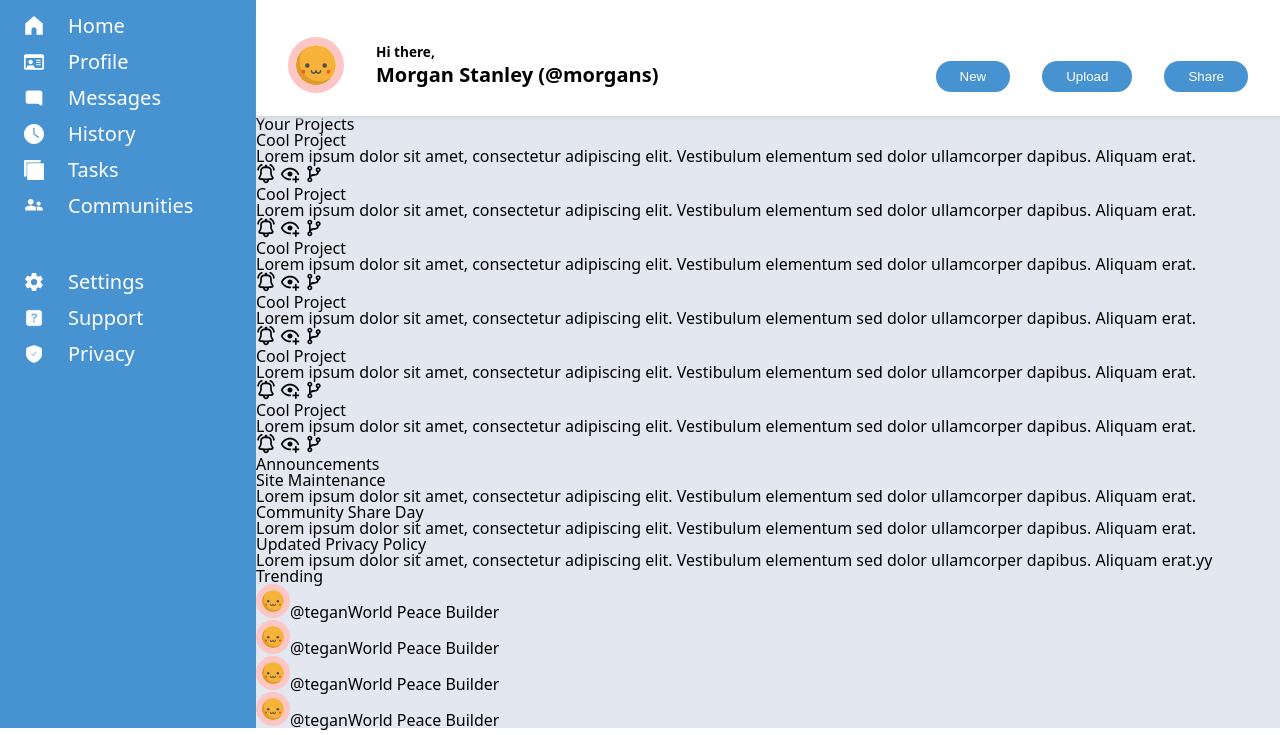
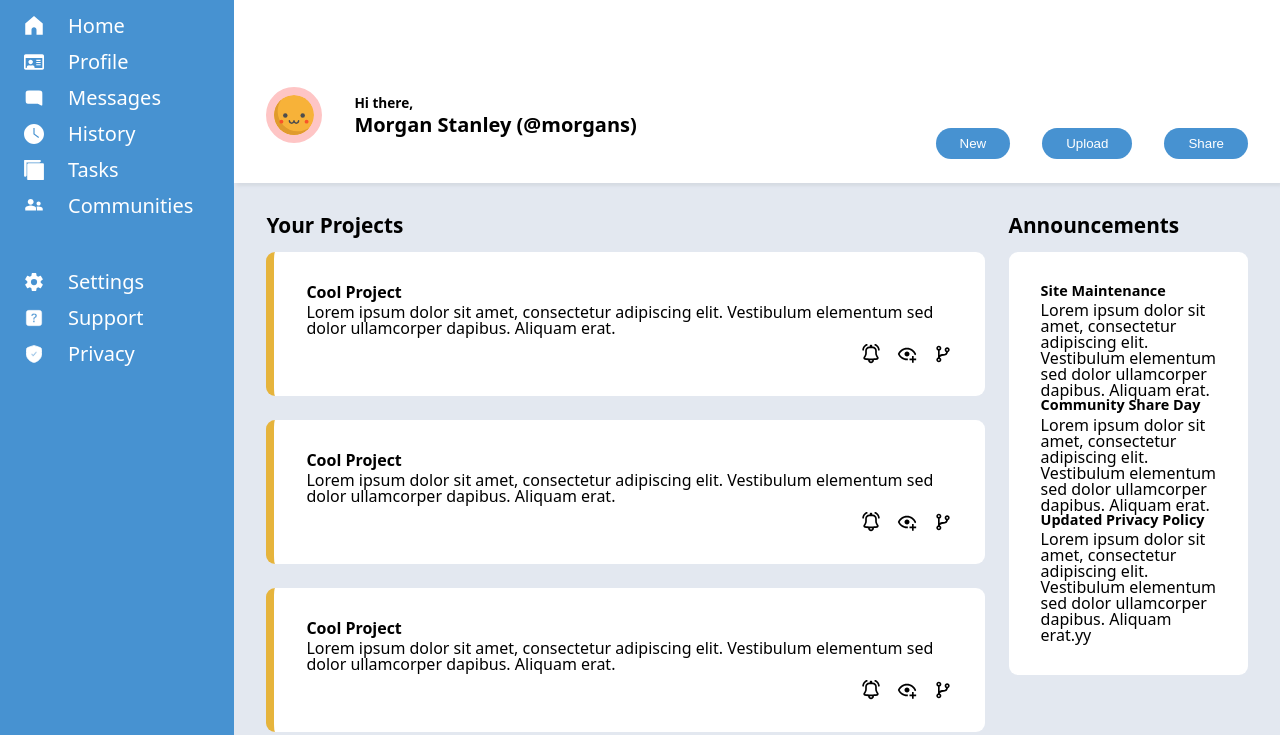
Before and after one commit to enibalo/Dashboard, a plain HTML site: page index.html in a window 1280 px wide. Shown: the part 88-823 px from the top of the page. Drawn offline with Linux system fonts and the light colour scheme.

Commit message:
fix the your projects section

```diff
--- a/index.html
+++ b/index.html
@@ -86,8 +86,8 @@
         <main class="light-blue">
             <section>
                 <h1>Your Projects</h1>
-                <ul>
-                    <li class="card">
+                <ul id="projects">
+                    <li class="card border rounded-border">
                         <h2>Cool Project</h2>
                         <p>Lorem ipsum dolor sit amet, consectetur adipiscing elit. Vestibulum elementum sed dolor ullamcorper dapibus. Aliquam erat.</p>
                         <div>
@@ -96,7 +96,7 @@
                             <img src="./img/branch.svg" alt="branch" class="icon">
                         </div>
                     </li>
-                    <li class="card">
+                    <li class="card border rounded-border">
                         <h2>Cool Project</h2>
                         <p>Lorem ipsum dolor sit amet, consectetur adipiscing elit. Vestibulum elementum sed dolor ullamcorper dapibus. Aliquam erat.</p>
                         <div>
@@ -105,7 +105,7 @@
                             <img src="./img/branch.svg" alt="branch" class="icon">
                         </div>
                     </li>
-                    <li class="card">
+                    <li class="card border rounded-border">
                         <h2>Cool Project</h2>
                         <p>Lorem ipsum dolor sit amet, consectetur adipiscing elit. Vestibulum elementum sed dolor ullamcorper dapibus. Aliquam erat.</p>
                         <div>
@@ -114,7 +114,7 @@
                             <img src="./img/branch.svg" alt="branch" class="icon">
                         </div>
                     </li>
-                    <li class="card">
+                    <li class="card border rounded-border">
                         <h2>Cool Project</h2>
                         <p>Lorem ipsum dolor sit amet, consectetur adipiscing elit. Vestibulum elementum sed dolor ullamcorper dapibus. Aliquam erat.</p>
                         <div>
@@ -123,7 +123,7 @@
                             <img src="./img/branch.svg" alt="branch" class="icon">
                         </div>
                     </li>
-                    <li class="card">
+                    <li class="card border rounded-border">
                         <h2>Cool Project</h2>
                         <p>Lorem ipsum dolor sit amet, consectetur adipiscing elit. Vestibulum elementum sed dolor ullamcorper dapibus. Aliquam erat.</p>
                         <div>
@@ -132,7 +132,7 @@
                             <img src="./img/branch.svg" alt="branch" class="icon">
                         </div>
                     </li>
-                    <li class="card">
+                    <li class="card border rounded-border">
                         <h2>Cool Project</h2>
                         <p>Lorem ipsum dolor sit amet, consectetur adipiscing elit. Vestibulum elementum sed dolor ullamcorper dapibus. Aliquam erat.</p>
                         <div>
@@ -143,9 +143,9 @@
                     </li>
                 </ul>
             </section>
-            <section class="card">
+            <section >
                 <h1>Announcements</h1>
-                <ul>
+                <ul class="card border rounded-border">
                     <li>
                         <h3>Site Maintenance</h3>
                         <p>Lorem ipsum dolor sit amet, consectetur adipiscing elit. Vestibulum elementum sed dolor ullamcorper dapibus. Aliquam erat.</p>
@@ -160,10 +160,10 @@
                     </li>
                 </ul>
             </section>
-            <section>
+            <section class="">
                 <h1>Trending</h1>
-                <ul>
-                    <li><img class="avatar circle-border border" src="./img/avatar.svg" alt="cat avatar"><span>@tegan</span><span>World Peace Builder</span></li>
+                <ul class="card border rounded-border">
+                    <li class="grid-row"><img class="avatar circle-border border" src="./img/avatar.svg" alt="cat avatar"><span>@tegan</span><span>World Peace Builder</span></li>
                     <li><img class="avatar circle-border border" src="./img/avatar.svg" alt="cat avatar"><span>@tegan</span><span>World Peace Builder</span></li>
                     <li><img class="avatar circle-border border" src="./img/avatar.svg" alt="cat avatar"><span>@tegan</span><span>World Peace Builder</span></li>
                     <li><img class="avatar circle-border border" src="./img/avatar.svg" alt="cat avatar"><span>@tegan</span><span>World Peace Builder</span></li>
--- a/style.css
+++ b/style.css
@@ -127,8 +127,8 @@ button{
 }
 
 .container{
-    grid-template-columns: 1fr 4fr;
-    grid-template-rows: 1fr 1fr 6fr;
+    grid-template-columns: 1fr 5fr;
+    grid-template-rows: 1fr 1fr 8fr;
 }
 
 input{
@@ -171,6 +171,7 @@ img[alt="cat avatar"]{
 .avatar{
     max-width: 34px;
     border: 6px solid;
+    background-color: var(--avatar);
 }
 
 .grid-col-center{
@@ -217,3 +218,68 @@ nav li.grid-col-center{
     justify-content: start;
     gap: 24px;
 }
+
+
+.card{
+    background-color: white;
+    border-color: white;
+    padding: 32px;
+    border-radius: 9px;
+}
+
+main{
+    padding: 32px;
+    display: grid;
+    grid-template-rows: 1fr 1fr;
+    grid-template-columns: 3fr 1fr;
+    gap: 24px;
+}
+
+main section:first-child{
+    grid-row: 1/-1;
+    display: flex;
+    flex-direction: column;
+}
+
+
+#projects{
+    flex-grow: 1;
+    display: grid;
+    grid-template-columns: repeat(auto-fit, minmax(350px, 1fr));
+    gap: 24px;
+}
+
+
+#projects .card, #projects .card div{
+    display: flex;
+}
+
+#projects .card{
+    flex-direction: column;
+    border-left: 8px solid rgb(230 180 60);
+}
+
+#projects .card div{
+    flex-grow: 1;
+    align-items: flex-end;
+    justify-content: flex-end;
+    gap: 16px;
+    margin-top: 8px;
+
+}
+
+h1,h2,h3{
+    font-weight: bold;
+}
+
+h2,h3{
+    padding-bottom: 4px;
+}
+h1{
+    font-size: 1.3em;
+    padding-bottom: 16px;
+}
+
+h3{
+    font-size: 0.9em;
+}
```
